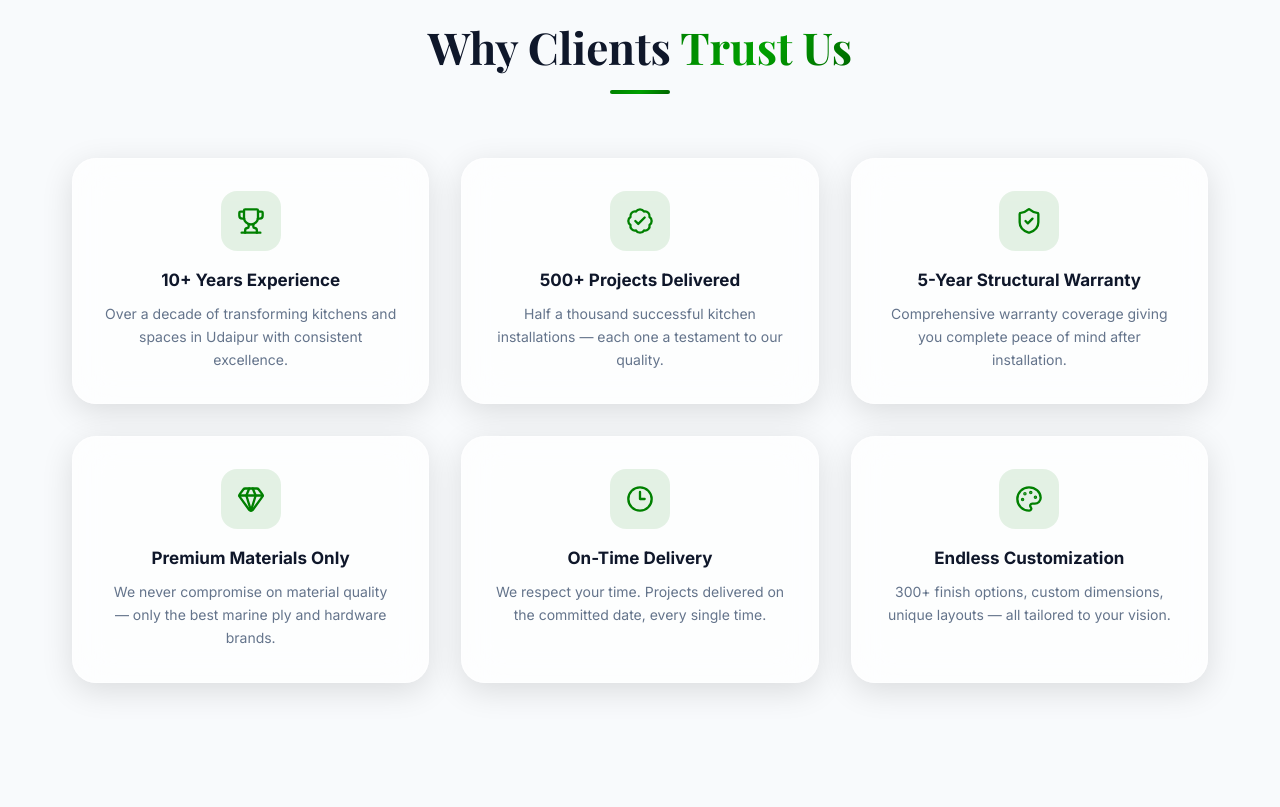
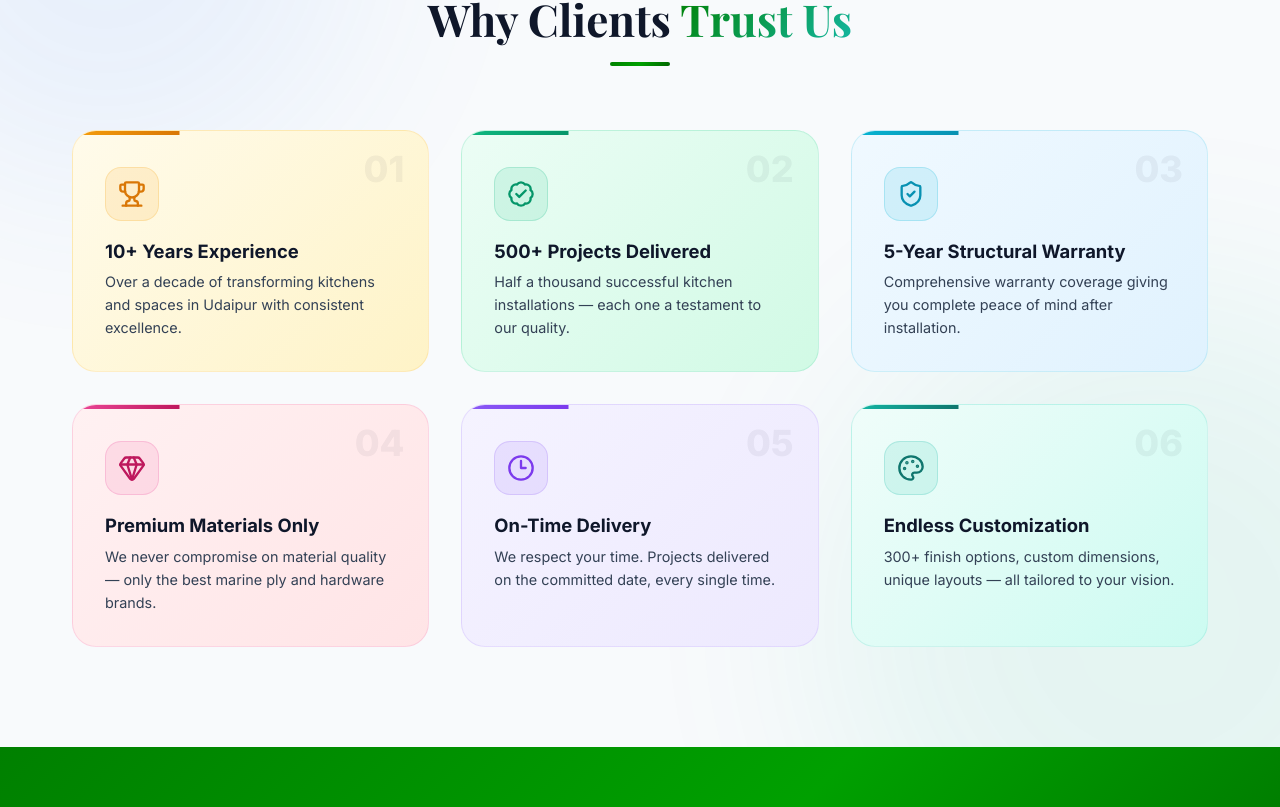
Before and after one commit to Eshbanoliver/shristienterprises, a React (Vite) app: page /about in a window 1280 px wide. Shown: the part 5713-6520 px from the top of the page. Built offline with nearby package versions, Linux system fonts and the light colour scheme; a web font is replaced by a local one.

Commit message:
updated files

```diff
--- a/src/pages/About.css
+++ b/src/pages/About.css
@@ -409,47 +409,267 @@
   line-height: 1.7;
 }
 
-/* ─── Trust Grid ─────────────────────────────────────────────── */
+/* ─── Trust Section (Creative & Dynamic) ───────────────────────── */
+.trust-section-creative {
+  position: relative;
+  background: #f8fafc; /* Light Slate base */
+  overflow: hidden;
+  padding: 100px 0;
+}
+
+.trust-bg-shapes {
+  position: absolute;
+  inset: 0;
+  overflow: hidden;
+  pointer-events: none;
+  z-index: 0;
+}
+
+.trust-bg-shapes .shape {
+  position: absolute;
+  filter: blur(100px);
+  border-radius: 50%;
+  opacity: 0.08;
+  animation: float-shape 25s infinite ease-in-out alternate;
+}
+
+.trust-bg-shapes .shape-1 {
+  width: 500px;
+  height: 500px;
+  background: #3b82f6;
+  top: -150px;
+  left: -150px;
+}
+
+.trust-bg-shapes .shape-2 {
+  width: 600px;
+  height: 600px;
+  background: #10b981;
+  bottom: -200px;
+  right: -150px;
+  animation-delay: -8s;
+}
+
+.trust-title-accent {
+  background: linear-gradient(135deg, #008000 0%, #14b8a6 100%) !important;
+  -webkit-background-clip: text !important;
+  -webkit-text-fill-color: transparent !important;
+  background-clip: text !important;
+}
+
 .trust-grid {
   display: grid;
   grid-template-columns: repeat(3, 1fr);
   gap: var(--space-xl);
+  position: relative;
+  z-index: 1;
 }
 
 .trust-card {
-  padding: var(--space-xl);
-  text-align: center;
+  position: relative;
+  border-radius: 24px;
+  padding: 36px var(--space-xl) var(--space-xl);
+  transition: transform 0.4s cubic-bezier(0.16, 1, 0.3, 1), box-shadow 0.4s cubic-bezier(0.16, 1, 0.3, 1), border-color 0.4s ease, background 0.4s ease, color 0.4s ease;
+  overflow: hidden;
+  display: flex;
+  flex-direction: column;
+  align-items: flex-start;
+  text-align: left;
 }
 
+.trust-card::before {
+  content: '';
+  position: absolute;
+  left: 0;
+  right: 0;
+  top: 0;
+  height: 4px; /* A thin color bar on top */
+  transition: transform 0.4s ease;
+  transform: scaleX(0.3);
+  transform-origin: left;
+}
+
+.trust-card:hover::before {
+  transform: scaleX(1);
+}
+
+/* Color themes for cards by default (Soft pastels, no white) */
+.trust-card--amber {
+  background: linear-gradient(135deg, #fffbeb 0%, #fef3c7 100%);
+  border: 1px solid rgba(245, 158, 11, 0.15);
+}
+.trust-card--emerald {
+  background: linear-gradient(135deg, #ecfdf5 0%, #d1fae5 100%);
+  border: 1px solid rgba(16, 185, 129, 0.15);
+}
+.trust-card--cyan {
+  background: linear-gradient(135deg, #f0f9ff 0%, #e0f2fe 100%);
+  border: 1px solid rgba(6, 182, 212, 0.15);
+}
+.trust-card--rose {
+  background: linear-gradient(135deg, #fff1f2 0%, #ffe4e6 100%);
+  border: 1px solid rgba(236, 72, 153, 0.15);
+}
+.trust-card--violet {
+  background: linear-gradient(135deg, #f5f3ff 0%, #ede9fe 100%);
+  border: 1px solid rgba(139, 92, 246, 0.15);
+}
+.trust-card--teal {
+  background: linear-gradient(135deg, #f0fdfa 0%, #ccfbf1 100%);
+  border: 1px solid rgba(20, 184, 166, 0.15);
+}
+
+/* Color theme mappings for top bars */
+.trust-card--amber::before { background: linear-gradient(90deg, #f59e0b, #d97706); }
+.trust-card--emerald::before { background: linear-gradient(90deg, #10b981, #059669); }
+.trust-card--cyan::before { background: linear-gradient(90deg, #06b6d4, #0891b2); }
+.trust-card--rose::before { background: linear-gradient(90deg, #ec4899, #be185d); }
+.trust-card--violet::before { background: linear-gradient(90deg, #8b5cf6, #7c3aed); }
+.trust-card--teal::before { background: linear-gradient(90deg, #14b8a6, #0f766e); }
+
+/* Decorative numbers in card */
+.trust-card__number {
+  position: absolute;
+  top: 20px;
+  right: 24px;
+  font-size: 2.25rem;
+  font-weight: 800;
+  font-family: var(--font-sans);
+  color: rgba(15, 23, 42, 0.05);
+  line-height: 1;
+  user-select: none;
+  transition: color 0.4s ease, transform 0.4s ease;
+}
+
+.trust-card:hover .trust-card__number {
+  transform: scale(1.1);
+  color: rgba(255, 255, 255, 0.15) !important;
+}
+
+/* Glow reflection sweep effect on hover */
+.trust-card::after {
+  content: '';
+  position: absolute;
+  top: -50%;
+  left: -60%;
+  width: 200%;
+  height: 200%;
+  background: linear-gradient(
+    to bottom right,
+    rgba(255, 255, 255, 0) 0%,
+    rgba(255, 255, 255, 0) 40%,
+    rgba(255, 255, 255, 0.25) 50%,
+    rgba(255, 255, 255, 0) 60%,
+    rgba(255, 255, 255, 0) 100%
+  );
+  transform: rotate(30deg);
+  transition: none;
+  pointer-events: none;
+  opacity: 0;
+  z-index: 3;
+}
+
+.trust-card:hover::after {
+  animation: shine-sweep 1s ease-out;
+  opacity: 1;
+}
+
+@keyframes shine-sweep {
+  0% { left: -60%; top: -50%; }
+  100% { left: 40%; top: 50%; }
+}
+
+/* Card Hover Elevate & Vibrant gradient background shifts */
+.trust-card--amber:hover {
+  background: linear-gradient(135deg, #f59e0b 0%, #d97706 100%);
+  border-color: transparent;
+  box-shadow: 0 20px 40px rgba(245, 158, 11, 0.3);
+}
+.trust-card--emerald:hover {
+  background: linear-gradient(135deg, #10b981 0%, #059669 100%);
+  border-color: transparent;
+  box-shadow: 0 20px 40px rgba(16, 185, 129, 0.3);
+}
+.trust-card--cyan:hover {
+  background: linear-gradient(135deg, #06b6d4 0%, #0891b2 100%);
+  border-color: transparent;
+  box-shadow: 0 20px 40px rgba(6, 182, 212, 0.3);
+}
+.trust-card--rose:hover {
+  background: linear-gradient(135deg, #ec4899 0%, #be185d 100%);
+  border-color: transparent;
+  box-shadow: 0 20px 40px rgba(236, 72, 153, 0.3);
+}
+.trust-card--violet:hover {
+  background: linear-gradient(135deg, #8b5cf6 0%, #7c3aed 100%);
+  border-color: transparent;
+  box-shadow: 0 20px 40px rgba(139, 92, 246, 0.3);
+}
+.trust-card--teal:hover {
+  background: linear-gradient(135deg, #14b8a6 0%, #0f766e 100%);
+  border-color: transparent;
+  box-shadow: 0 20px 40px rgba(20, 184, 166, 0.3);
+}
+
+/* Card Icon Box Styling */
 .trust-card__icon {
-  width: 60px;
-  height: 60px;
-  border-radius: var(--radius-lg);
-  background: rgba(0, 128, 0, 0.1);
+  width: 54px;
+  height: 54px;
+  border-radius: 16px;
   display: flex;
   align-items: center;
   justify-content: center;
-  color: var(--primary);
-  margin: 0 auto var(--space-md);
-  transition: background 0.3s ease, transform 0.3s ease;
+  transition: all 0.4s cubic-bezier(0.34, 1.56, 0.64, 1);
+  margin: 0 0 var(--space-md) 0;
+  flex-shrink: 0;
+  border: 1px solid transparent;
 }
 
+/* Semi-translucent colored icon wraps over pastel cards */
+.trust-card--amber .trust-card__icon { background: rgba(245, 158, 11, 0.12); color: #d97706; border-color: rgba(245, 158, 11, 0.2); }
+.trust-card--emerald .trust-card__icon { background: rgba(16, 185, 129, 0.12); color: #059669; border-color: rgba(16, 185, 129, 0.2); }
+.trust-card--cyan .trust-card__icon { background: rgba(6, 182, 212, 0.12); color: #0891b2; border-color: rgba(6, 182, 212, 0.2); }
+.trust-card--rose .trust-card__icon { background: rgba(236, 72, 153, 0.12); color: #be185d; border-color: rgba(236, 72, 153, 0.2); }
+.trust-card--violet .trust-card__icon { background: rgba(139, 92, 246, 0.12); color: #7c3aed; border-color: rgba(139, 92, 246, 0.2); }
+.trust-card--teal .trust-card__icon { background: rgba(20, 184, 166, 0.12); color: #0f766e; border-color: rgba(20, 184, 166, 0.2); }
+
+/* On hover, the icon container becomes solid white circle with theme-colored icon inside */
 .trust-card:hover .trust-card__icon {
-  background: rgba(0, 128, 0, 0.18);
-  transform: scale(1.08);
+  transform: scale(1.1) rotate(5deg);
+  background: white;
+  border-color: transparent;
+  box-shadow: 0 6px 15px rgba(0, 0, 0, 0.1);
 }
 
+.trust-card--amber:hover .trust-card__icon { color: #d97706; }
+.trust-card--emerald:hover .trust-card__icon { color: #059669; }
+.trust-card--cyan:hover .trust-card__icon { color: #0891b2; }
+.trust-card--rose:hover .trust-card__icon { color: #be185d; }
+.trust-card--violet:hover .trust-card__icon { color: #7c3aed; }
+.trust-card--teal:hover .trust-card__icon { color: #0f766e; }
+
+/* Typography */
 .trust-card__title {
-  font-size: 1.0625rem;
+  font-size: 1.15rem;
   font-weight: 700;
   color: var(--text-dark);
-  margin-bottom: var(--space-sm);
+  margin-bottom: var(--space-xs);
+  transition: color 0.3s ease;
+}
+
+.trust-card:hover .trust-card__title {
+  color: white !important;
 }
 
 .trust-card__desc {
-  font-size: 0.875rem;
-  color: var(--text-muted);
-  line-height: 1.65;
+  font-size: 0.9rem;
+  color: var(--text-body);
+  line-height: 1.6;
+  transition: color 0.3s ease;
+}
+
+.trust-card:hover .trust-card__desc {
+  color: rgba(255, 255, 255, 0.9) !important;
 }
 
 /* ─── CTA Section ────────────────────────────────────────────── */
--- a/src/pages/About.tsx
+++ b/src/pages/About.tsx
@@ -46,12 +46,12 @@ const expertise = [
 ];
 
 const trustFeatures = [
-  { icon: <Trophy size={28} />, title: '10+ Years Experience', desc: 'Over a decade of transforming kitchens and spaces in Udaipur with consistent excellence.' },
-  { icon: <BadgeCheck size={28} />, title: '500+ Projects Delivered', desc: 'Half a thousand successful kitchen installations — each one a testament to our quality.' },
-  { icon: <ShieldCheck size={28} />, title: '5-Year Structural Warranty', desc: 'Comprehensive warranty coverage giving you complete peace of mind after installation.' },
-  { icon: <Gem size={28} />, title: 'Premium Materials Only', desc: 'We never compromise on material quality — only the best marine ply and hardware brands.' },
-  { icon: <Clock3 size={28} />, title: 'On-Time Delivery', desc: 'We respect your time. Projects delivered on the committed date, every single time.' },
-  { icon: <Palette size={28} />, title: 'Endless Customization', desc: '300+ finish options, custom dimensions, unique layouts — all tailored to your vision.' },
+  { icon: <Trophy size={28} />, title: '10+ Years Experience', desc: 'Over a decade of transforming kitchens and spaces in Udaipur with consistent excellence.', colorClass: 'trust-card--amber' },
+  { icon: <BadgeCheck size={28} />, title: '500+ Projects Delivered', desc: 'Half a thousand successful kitchen installations — each one a testament to our quality.', colorClass: 'trust-card--emerald' },
+  { icon: <ShieldCheck size={28} />, title: '5-Year Structural Warranty', desc: 'Comprehensive warranty coverage giving you complete peace of mind after installation.', colorClass: 'trust-card--cyan' },
+  { icon: <Gem size={28} />, title: 'Premium Materials Only', desc: 'We never compromise on material quality — only the best marine ply and hardware brands.', colorClass: 'trust-card--rose' },
+  { icon: <Clock3 size={28} />, title: 'On-Time Delivery', desc: 'We respect your time. Projects delivered on the committed date, every single time.', colorClass: 'trust-card--violet' },
+  { icon: <Palette size={28} />, title: 'Endless Customization', desc: '300+ finish options, custom dimensions, unique layouts — all tailored to your vision.', colorClass: 'trust-card--teal' },
 ];
 
 const About: React.FC = () => {
@@ -326,11 +326,17 @@ const About: React.FC = () => {
       </section>
 
       {/* ── Why Clients Trust Us ─── */}
-      <section className="section bg-light" aria-labelledby="trust-heading">
-        <div className="container">
+      <section className="trust-section-creative" aria-labelledby="trust-heading">
+        {/* Floating background blobs for premium touch */}
+        <div className="trust-bg-shapes">
+          <div className="shape shape-1"></div>
+          <div className="shape shape-2"></div>
+        </div>
+
+        <div className="container" style={{ position: 'relative', zIndex: 1 }}>
           <div className="text-center" style={{ marginBottom: 'var(--space-3xl)' }}>
             <div className="section-badge">Client Trust</div>
-            <h2 id="trust-heading" className="section-title">Why Clients <span>Trust Us</span></h2>
+            <h2 id="trust-heading" className="section-title">Why Clients <span className="trust-title-accent">Trust Us</span></h2>
             <div className="divider divider-center" />
           </div>
 
@@ -338,12 +344,13 @@ const About: React.FC = () => {
             {trustFeatures.map((f, i) => (
               <motion.div
                 key={f.title}
-                className="trust-card glass-card"
-                initial={{ opacity: 0, scale: 0.95 }}
-                whileInView={{ opacity: 1, scale: 1 }}
+                className={`trust-card ${f.colorClass}`}
+                initial={{ opacity: 0, y: 30 }}
+                whileInView={{ opacity: 1, y: 0 }}
                 viewport={{ once: true }}
                 transition={{ duration: 0.5, delay: i * 0.08 }}
               >
+                <div className="trust-card__number">{`0${i + 1}`}</div>
                 <div className="trust-card__icon" aria-hidden="true">{f.icon}</div>
                 <h3 className="trust-card__title">{f.title}</h3>
                 <p className="trust-card__desc">{f.desc}</p>
```
